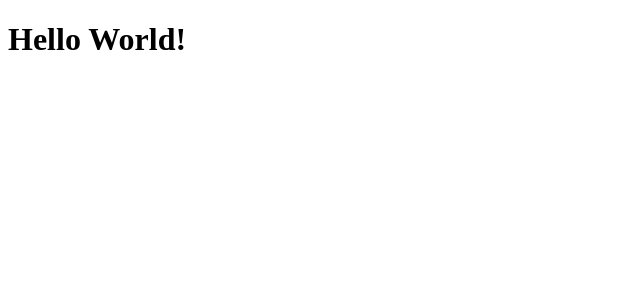
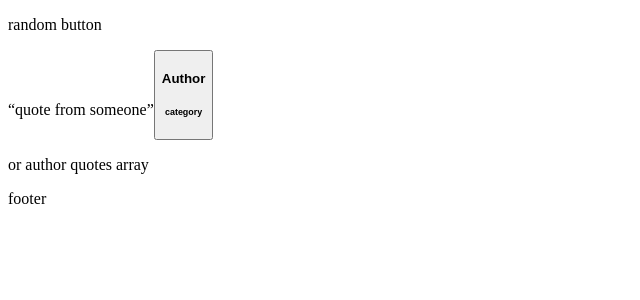
Before and after one commit to Rina45/quote, a React app: page / in a window 1280 px wide. Shown: the top 300 px of the page, without its empty margins (0-640 px from the left). Built offline with nearby package versions, Linux system fonts and the light colour scheme.

Commit message:
start createing component

```diff
--- a/src/components/App.js
+++ b/src/components/App.js
@@ -1,8 +1,11 @@
 import React from 'react';
+import Quote from './Quote';
 
 const App = () => {
     return (<>
-        <h1>Hello World!</h1>
+        <Quote />
+        <p>or author quotes array</p>
+        <p>footer</p>
     </>);
 };
 
--- /dev/null
+++ b/src/components/Author.js
@@ -0,0 +1,11 @@
+import React from 'react';
+
+const Author = () => {
+    return (<button>
+        <h4>Author</h4>
+        <h6>category</h6>
+    </button>
+    );
+}
+
+export default Author;
--- /dev/null
+++ b/src/components/Quote.js
@@ -0,0 +1,14 @@
+import React from 'react';
+import Author from './Author';
+import SingleQuote from './SingleQuote';
+
+const Quote = () => {
+    return (<>
+        <p>random button</p>
+        <SingleQuote />
+        <Author />
+    </>
+    );
+}
+
+export default Quote;
--- /dev/null
+++ b/src/components/SingleQuote.js
@@ -0,0 +1,11 @@
+import React from 'react';
+
+const SingleQuote = () => {
+    return (
+        <>
+            <q>quote from someone</q>
+        </>
+    );
+};
+
+export default SingleQuote;
```
